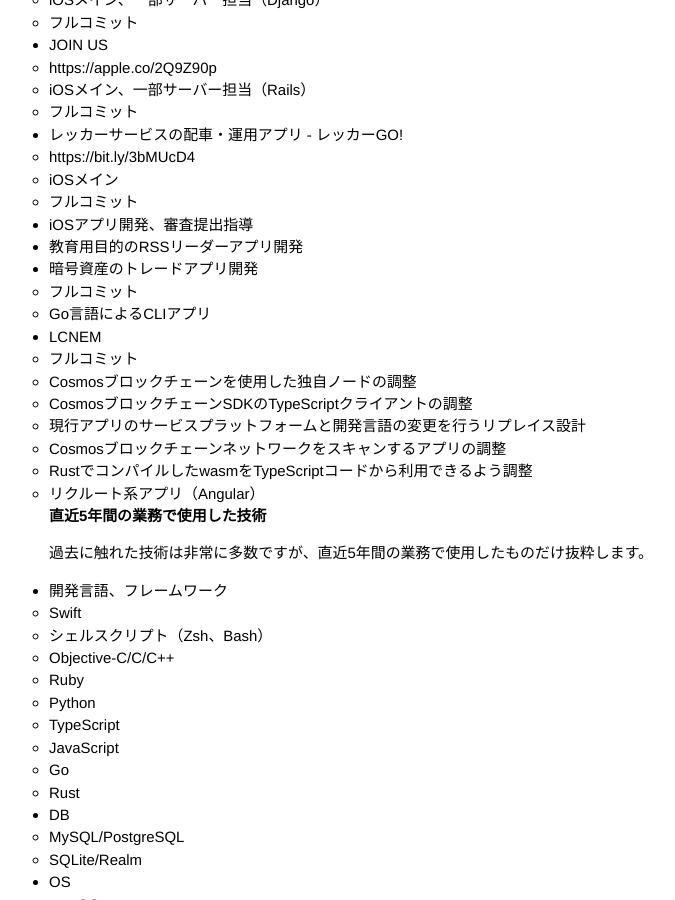
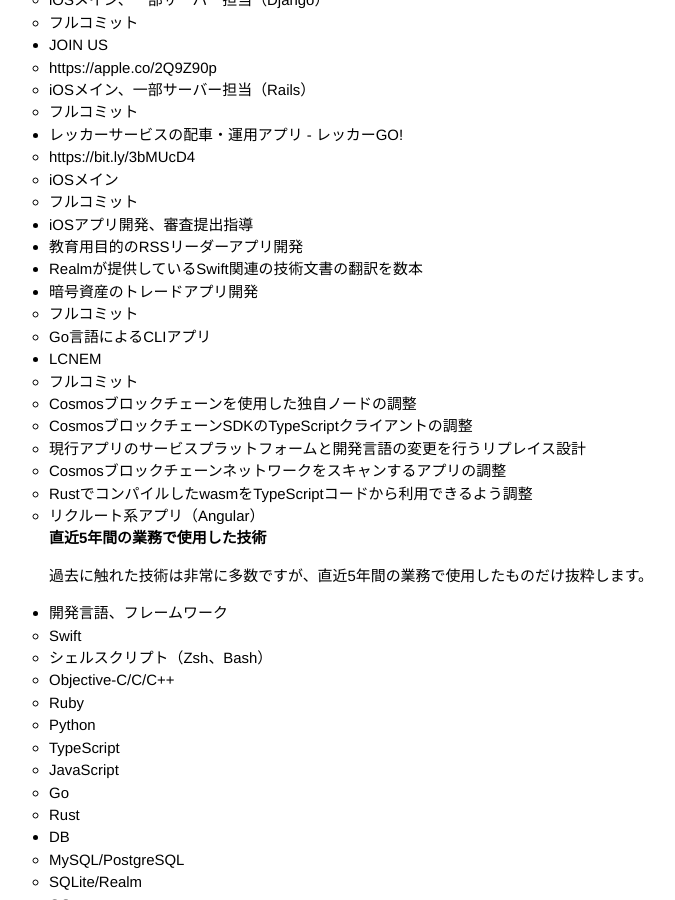
Before and after one commit to naoland/naokits.github.io, a Jekyll site: the page built from resume.md, in a window 1280 px wide and 900 px high, scrolled down 1752 px. Shown: the whole window, without its empty margins (277-952 px from the left). Built offline with Jekyll 4.4.1, drawn with Linux system fonts in a browser that asks for light colours; our own code applies the rules of GitHub Pages for plain Markdown files; Markdown is read by kramdown in place of the engine named in the settings.

Commit message:
Update resume.md

```diff
--- a/resume.md
+++ b/resume.md
@@ -95,6 +95,7 @@
   - フルコミット
 - iOSアプリ開発、審査提出指導
 - 教育用目的のRSSリーダーアプリ開発
+- Realmが提供しているSwift関連の技術文書の翻訳を数本
 - 暗号資産のトレードアプリ開発
   - フルコミット
   - Go言語によるCLIアプリ
```
